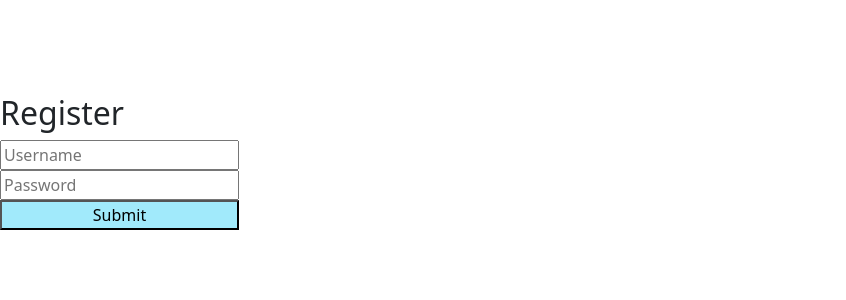
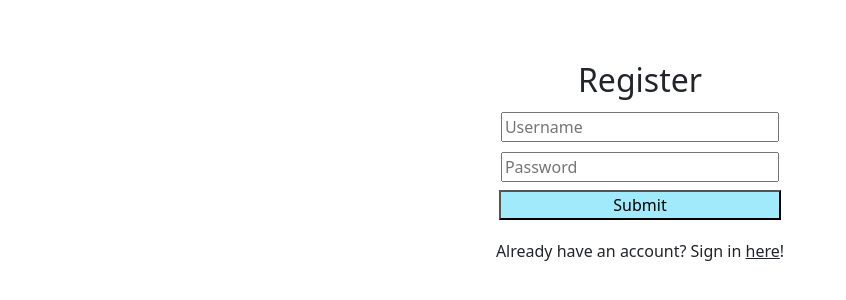
Before and after one commit to yair90segal/online_shop, a React (Vite) app in the folder frontend/: page /register in a window 1280 px wide. Shown: the part 238-538 px from the top of the page, without its empty margins (0-846 px from the left). Built offline with nearby package versions, Linux system fonts and the light colour scheme.

Commit message:
Feat(several): add redirection: From searchResult to Home, between register and login

```diff
--- a/frontend/index.html
+++ b/frontend/index.html
@@ -15,7 +15,7 @@
     <title>frontend</title>
   </head>
   <body>
-    <div id="root"></div>
+    <div id="root" class="vh-100 w-100"></div>
     <script type="module" src="/src/main.tsx"></script>
 
     <!-- Separate Popper and Bootstrap JS -->
--- a/frontend/src/components/Navbar/Navbar.tsx
+++ b/frontend/src/components/Navbar/Navbar.tsx
@@ -84,9 +84,20 @@ export const Navbar: FC<NavbarProps> = ({ isAdmin, search, setSearch }) => {
               variant="h6"
               noWrap
               component="div"
-              sx={{ flexGrow: 1, display: { xs: "none", sm: "block" } }}
+              sx={{
+                flexGrow: 1,
+                display: { xs: "none", sm: "block" },
+              }}
             >
-              The Book Buffet
+              <span
+                onClick={() => {
+                  setSearch("");
+                  navigate("/");
+                }}
+                style={{ cursor: "pointer" }}
+              >
+                The Book Buffet
+              </span>
             </Typography>
             <Search>
               <SearchIconWrapper>
--- a/frontend/src/layouts/AuthLayout.tsx
+++ b/frontend/src/layouts/AuthLayout.tsx
@@ -2,7 +2,7 @@ import { Outlet } from "react-router-dom";
 
 const AuthLayout = () => {
   return (
-    <div className="auth-container">
+    <div className="d-flex justify-content-center align-items-center min-vh-100 w-100">
       <Outlet />
     </div>
   );
--- a/frontend/src/pages/Login.tsx
+++ b/frontend/src/pages/Login.tsx
@@ -20,14 +20,19 @@ const Login = () => {
   };
 
   return (
-        <>
-          <h2>Login</h2>
+    <div className="d-flex justify-content-center align-items-center vh-100 w-100">
+      <div>
+        <h2 className="d-flex justify-content-center">Login</h2>
 
-          <form className="d-flex flex-column mx-auto" onSubmit={handleSubmit(onSubmit)}>
+        <form
+          className="d-flex flex-column mx-auto"
+          onSubmit={handleSubmit(onSubmit)}
+        >
           <input
             type="text"
             {...register("name", { required: true })}
             placeholder="Username"
+            style={{ margin: "5px" }}
           />
           {errors.name && (
             <span style={{ color: "red" }}>*Username* is mandatory</span>
@@ -37,14 +42,30 @@ const Login = () => {
             type="password"
             {...register("password", { required: true })}
             placeholder="Password"
+            style={{ margin: "5px" }}
           />
           {errors.password && (
             <span style={{ color: "red" }}>*Password* is mandatory</span>
           )}
 
-            <input type="submit" style={{ backgroundColor: "#a1eafb" }} />
+          <input
+            type="submit"
+            style={{ backgroundColor: "#a1eafb", margin: "3px" }}
+          />
         </form>
-        </>
+
+        <div className="text-center mt-3">
+          Don't have an account? Sign up{" "}
+          <span
+            onClick={() => navigate("/register")}
+            style={{ cursor: "pointer", textDecoration: "underline" }}
+          >
+            here
+          </span>
+          !
+        </div>
+      </div>
+    </div>
   );
 };
 
--- a/frontend/src/pages/Register.tsx
+++ b/frontend/src/pages/Register.tsx
@@ -20,14 +20,19 @@ const Register = () => {
   };
 
   return (
-    <>
-      <h2>Register</h2>
+    <div className="d-flex justify-content-center align-items-center vh-100 w-100">
+      <div>
+        <h2 className="d-flex justify-content-center">Register</h2>
 
-      <form className="d-flex flex-column mx-auto" onSubmit={handleSubmit(onSubmit)}>
+        <form
+          className="d-flex flex-column mx-auto"
+          onSubmit={handleSubmit(onSubmit)}
+        >
           <input
             type="text"
             {...register("name", { required: true })}
             placeholder="Username"
+            style={{ margin: "5px" }}
           />
           {errors.name && (
             <span style={{ color: "red" }}>*Username* is mandatory</span>
@@ -37,14 +42,30 @@ const Register = () => {
             type="password"
             {...register("password", { required: true })}
             placeholder="Password"
+            style={{ margin: "5px" }}
           />
           {errors.password && (
             <span style={{ color: "red" }}>*Password* is mandatory</span>
           )}
 
-        <input type="submit" style={{ backgroundColor: "#a1eafb" }} />
+          <input
+            type="submit"
+            style={{ backgroundColor: "#a1eafb", margin: "3px" }}
+          />
         </form>
-    </>
+
+        <div className="text-center mt-3">
+          Already have an account? Sign in{" "}
+          <span
+            onClick={() => navigate("/login")}
+            style={{ cursor: "pointer", textDecoration: "underline" }}
+          >
+            here
+          </span>
+          !
+        </div>
+      </div>
+    </div>
   );
 };
 
```
Lines whose indentation alone changed are shown as unchanged.
